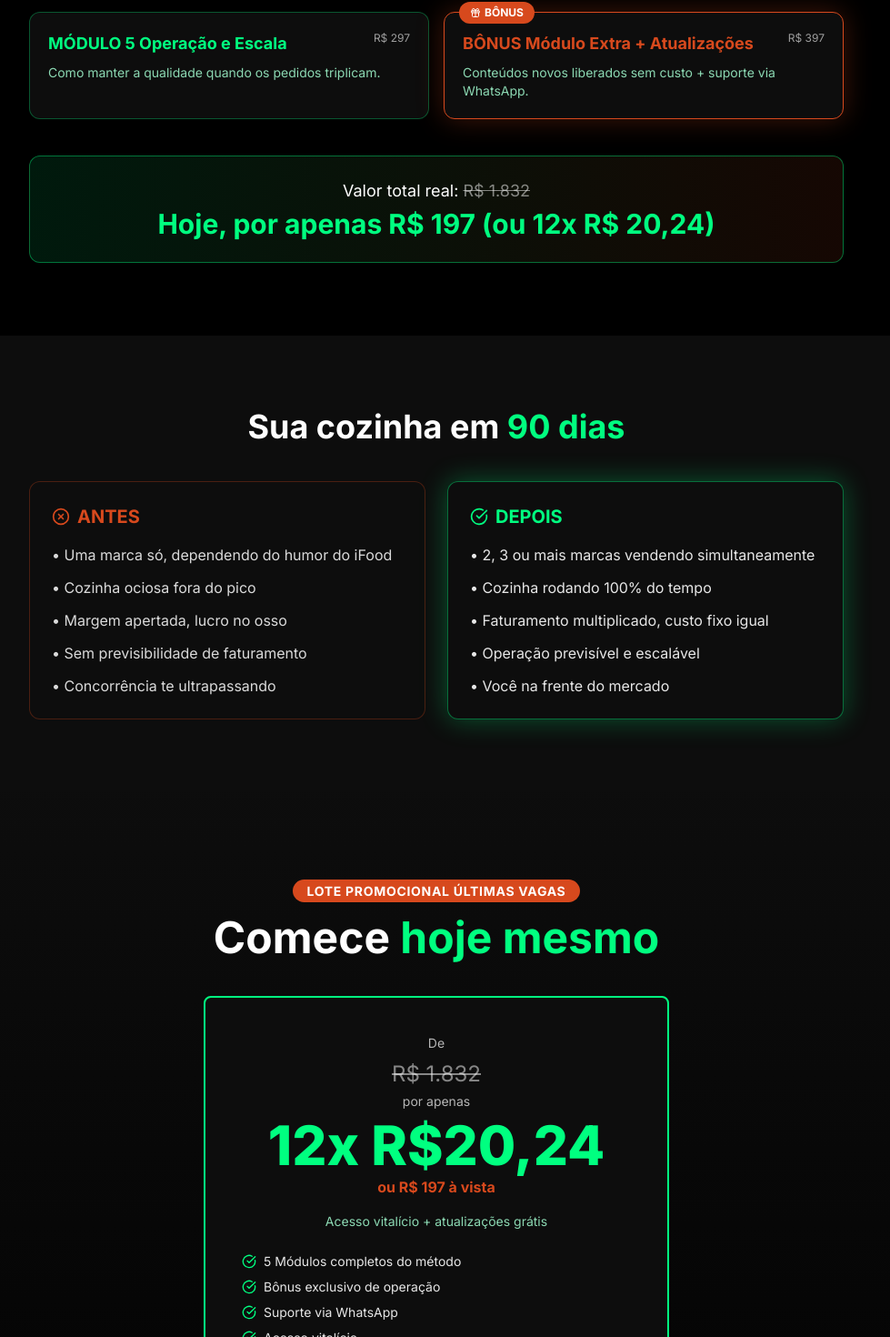
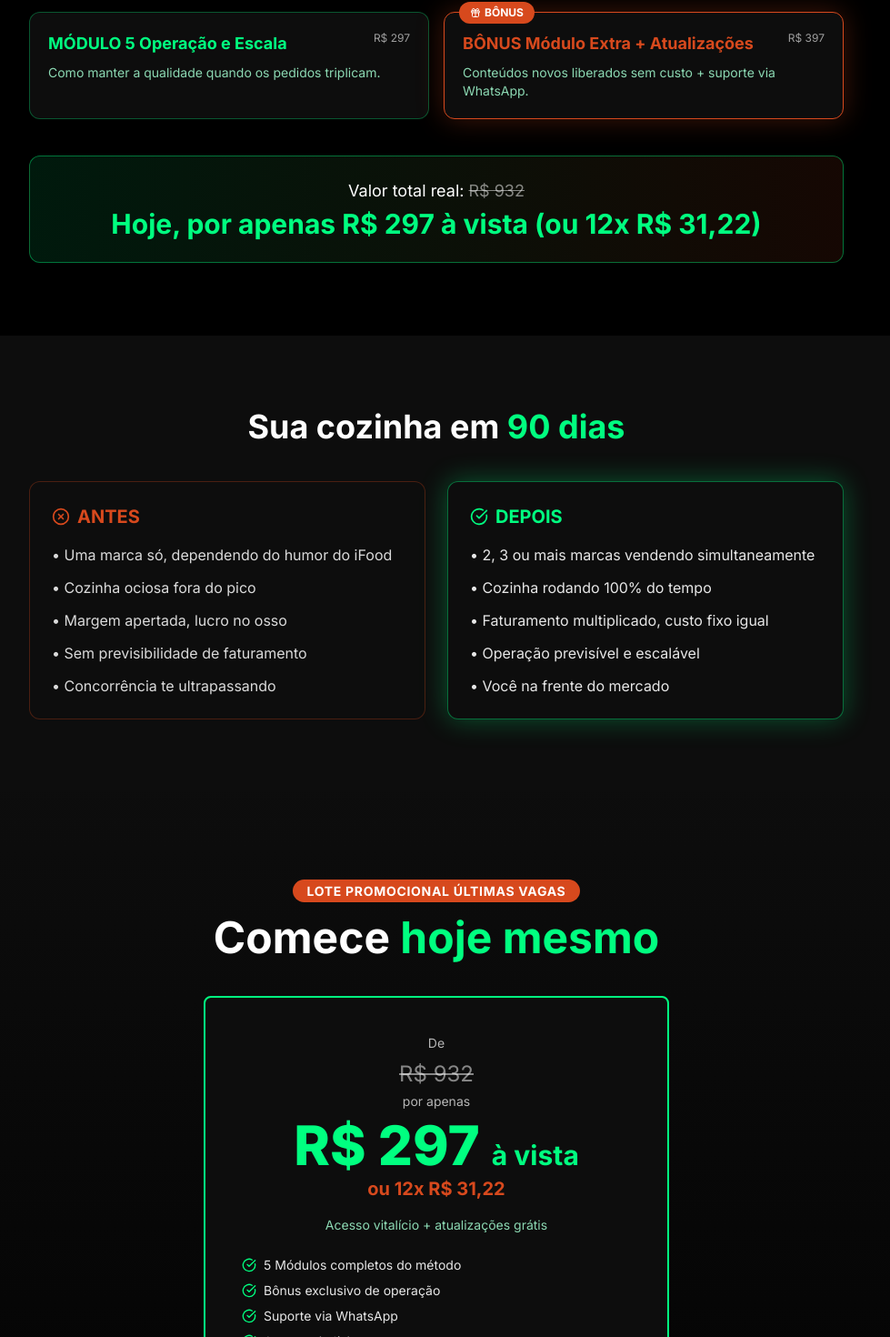
Before and after one commit to FoodVerso/mm-lab-landing-design, a React (Vite) app: page / in a window 1280 px wide. Shown: the part 4771-6241 px from the top of the page at 91% size, without its empty margins (160-1139 px from the left). Built offline with nearby package versions, Linux system fonts and the light colour scheme.

Commit message:
Changes
Co-authored-by: FoodVerso <215720536+FoodVerso@users.noreply.github.com>

```diff
--- a/src/pages/Index.tsx
+++ b/src/pages/Index.tsx
@@ -472,10 +472,10 @@ const Index = () => {
           <div className="max-w-4xl mx-auto mt-10 bg-gradient-to-r from-mm-green/10 to-mm-red/10 border border-mm-green/40 rounded-xl p-6 text-center">
             <p className="text-white text-lg">
               Valor total real:{" "}
-              <span className="line-through text-white/50">R$ 1.832</span>
+              <span className="line-through text-white/50">R$ 932</span>
             </p>
             <p className="text-mm-green text-2xl md:text-3xl font-bold mt-1">
-              Hoje, por apenas R$ 197 (ou 12x R$ 20,24)
+              Hoje, por apenas R$ 297 à vista (ou 12x R$ 31,22)
             </p>
           </div>
         </div>
@@ -537,14 +537,14 @@ const Index = () => {
               <CardContent className="p-8 md:p-10 text-center">
                 <p className="text-white/70 text-sm mb-2">De</p>
                 <p className="text-2xl text-white/50 line-through mb-1">
-                  R$ 1.832
+                  R$ 932
                 </p>
                 <p className="text-white/70 text-sm mb-2">por apenas</p>
                 <div className="text-5xl md:text-6xl font-extrabold text-mm-green mb-1">
-                  12x R$20,24
+                  R$ 297 <span className="text-2xl md:text-3xl font-bold">à vista</span>
                 </div>
-                <p className="text-mm-red font-bold mb-4">
-                  ou R$ 197 à vista
+                <p className="text-mm-red font-bold text-xl mb-4">
+                  ou 12x R$ 31,22
                 </p>
                 <p className="text-muted-foreground text-sm mb-6">
                   Acesso vitalício + atualizações grátis
@@ -640,7 +640,7 @@ const Index = () => {
                 {
                   icon: CreditCard,
                   q: "Qual o valor e formas de pagamento?",
-                  a: "R$ 197 à vista ou 12x R$ 20,24 no cartão. Aceitamos PIX, boleto e cartão de crédito.",
+                  a: "R$ 297 à vista ou 12x R$ 31,22 no cartão. Aceitamos PIX, boleto e cartão de crédito.",
                 },
                 {
                   icon: HeadphonesIcon,
@@ -706,7 +706,7 @@ const Index = () => {
             QUERO ENTRAR NO MM LAB →
           </Button>
           <p className="text-white/60 text-sm mt-4">
-            12x R$ 20,24 • Garantia de 7 dias • Acesso vitalício
+            R$ 297 à vista ou 12x R$ 31,22 • Garantia de 7 dias • Acesso vitalício
           </p>
         </div>
       </section>
```
